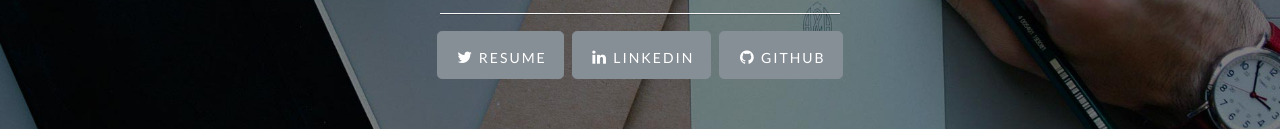
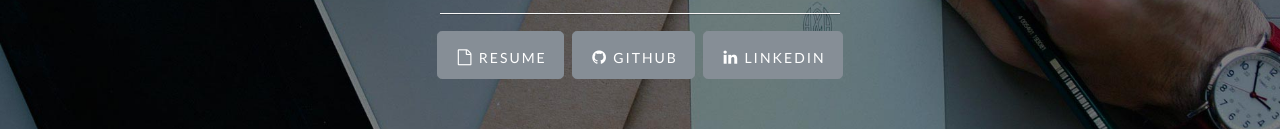
Before and after one commit to bharathjaladi/bharathjaladi.github.io, a website: page index.html in a window 1280 px wide. Shown: the part 394-523 px from the top of the page. Drawn offline with Linux system fonts and the light colour scheme.

Commit message:
Content Update

```diff
--- a/index.html
+++ b/index.html
@@ -57,20 +57,20 @@
           <ul class="list-inline intro-social-buttons">
             <li class="list-inline-item">
               <a href="#" class="btn btn-secondary btn-lg">
-                <i class="fa fa-twitter fa-fw"></i>
+                <i class="fa fa-file-o fa-fw"></i>
                 <span class="network-name">Resume</span>
+              </a>
+            </li>
+            <li class="list-inline-item">
+              <a href="#" class="btn btn-secondary btn-lg">
+                <i class="fa fa-github fa-fw"></i>
+                <span class="network-name">Github</span>
               </a>
             </li>
             <li class="list-inline-item">
               <a href="#" class="btn btn-secondary btn-lg">
                 <i class="fa fa-linkedin fa-fw"></i>
                 <span class="network-name">Linkedin</span>
-              </a>
-            </li>
-            <li class="list-inline-item">
-              <a href="#" class="btn btn-secondary btn-lg">
-                <i class="fa fa-github fa-fw"></i>
-                <span class="network-name">Github</span>
               </a>
             </li>
           </ul>
```
